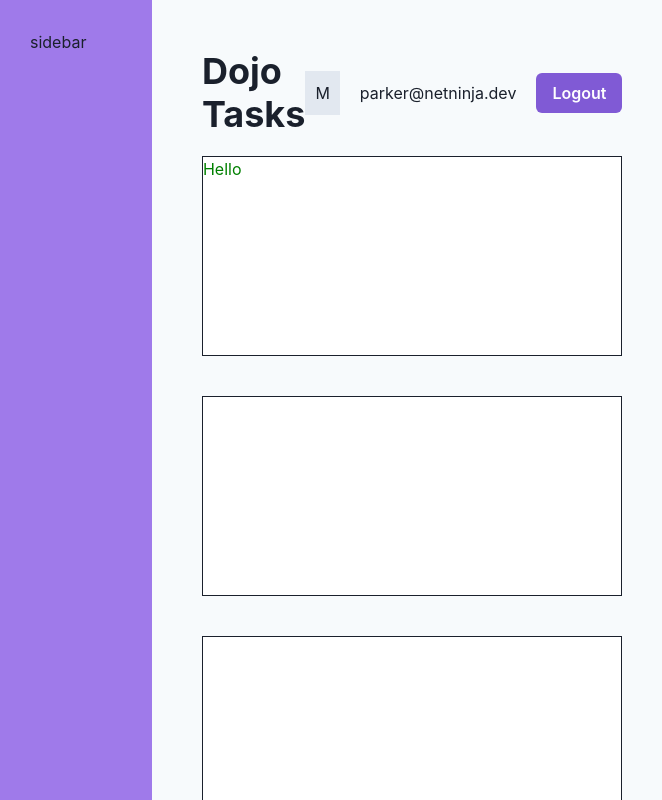
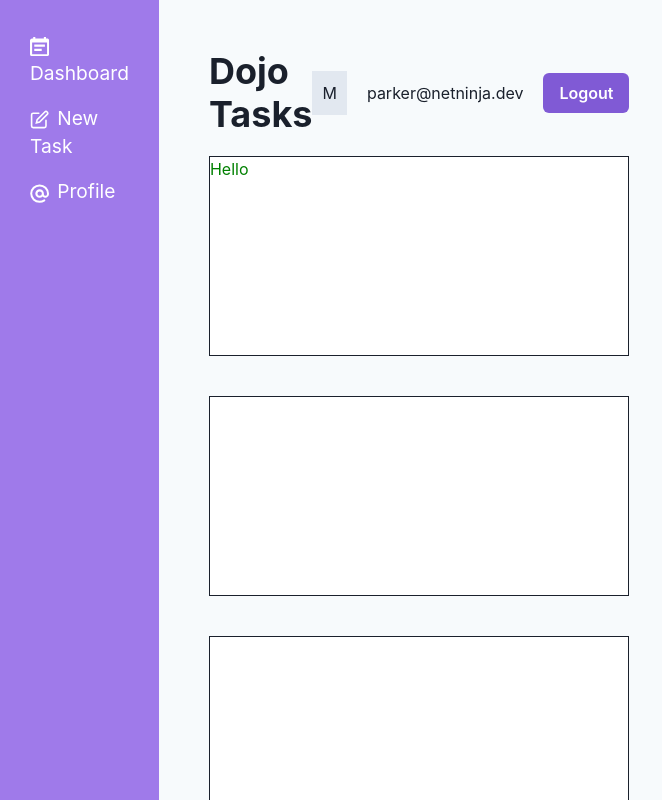
Before and after one commit to pjparham/chakra-tutorial, a React (Vite) app: page / in a window 1280 px wide. Shown: the top 800 px of the page, without its empty margins (0-662 px from the left). Built offline with nearby package versions, Linux system fonts and the light colour scheme.

Commit message:
Adds navbar and installs chakra ui icons package

```diff
--- a/package.json
+++ b/package.json
@@ -9,6 +9,7 @@
     "preview": "vite preview"
   },
   "dependencies": {
+    "@chakra-ui/icons": "^2.1.0",
     "@chakra-ui/react": "^2.8.0",
     "@emotion/react": "^11.11.1",
     "@emotion/styled": "^11.11.0",
--- /dev/null
+++ b/src/components/Sidebar.jsx
@@ -0,0 +1,28 @@
+import { AtSignIcon, CalendarIcon, EditIcon } from "@chakra-ui/icons";
+import { List, ListIcon, ListItem } from "@chakra-ui/react";
+import { NavLink } from "react-router-dom";
+
+export default function Sidebar() {
+  return (
+    <List color="white" fontSize="1.2em" spacing={4}>
+        <ListItem>
+            <NavLink to='/'>
+                <ListIcon as={CalendarIcon} color="white"/>
+                Dashboard
+            </NavLink>
+        </ListItem>
+        <ListItem>
+            <NavLink to='create/'>
+                <ListIcon as={EditIcon} color="white"/>
+                New Task
+            </NavLink>
+        </ListItem>
+        <ListItem>
+            <NavLink to='/profile'>
+                <ListIcon as={AtSignIcon} color="white"/>
+                Profile
+            </NavLink>
+        </ListItem>
+    </List>
+  )
+}
--- a/src/layouts/RootLayout.jsx
+++ b/src/layouts/RootLayout.jsx
@@ -1,6 +1,7 @@
 import { Outlet } from "react-router-dom"
 import Navbar from "../components/Navbar"
 import { Grid, GridItem } from "@chakra-ui/react"
+import Sidebar from "../components/Sidebar"
 
 export default function RootLayout() {
   return (
@@ -11,7 +12,7 @@
         bg="purple.400"
         minHeight={{ lg: '100vh'}}
         p={{base: '20px', lg: '30px'}}>
-        <span>sidebar</span>
+        <Sidebar/>
       </GridItem>
 
       <GridItem
```
Also changed, not shown: 1 other file (tests, documents, lock files or other folders).
